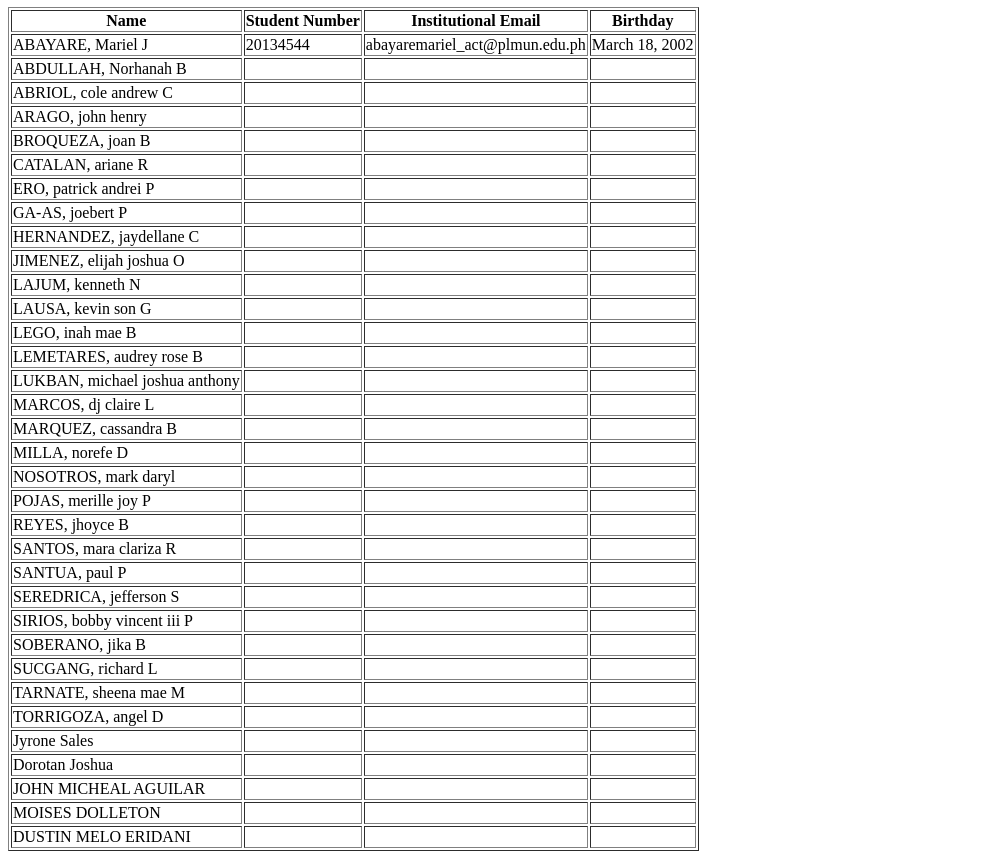
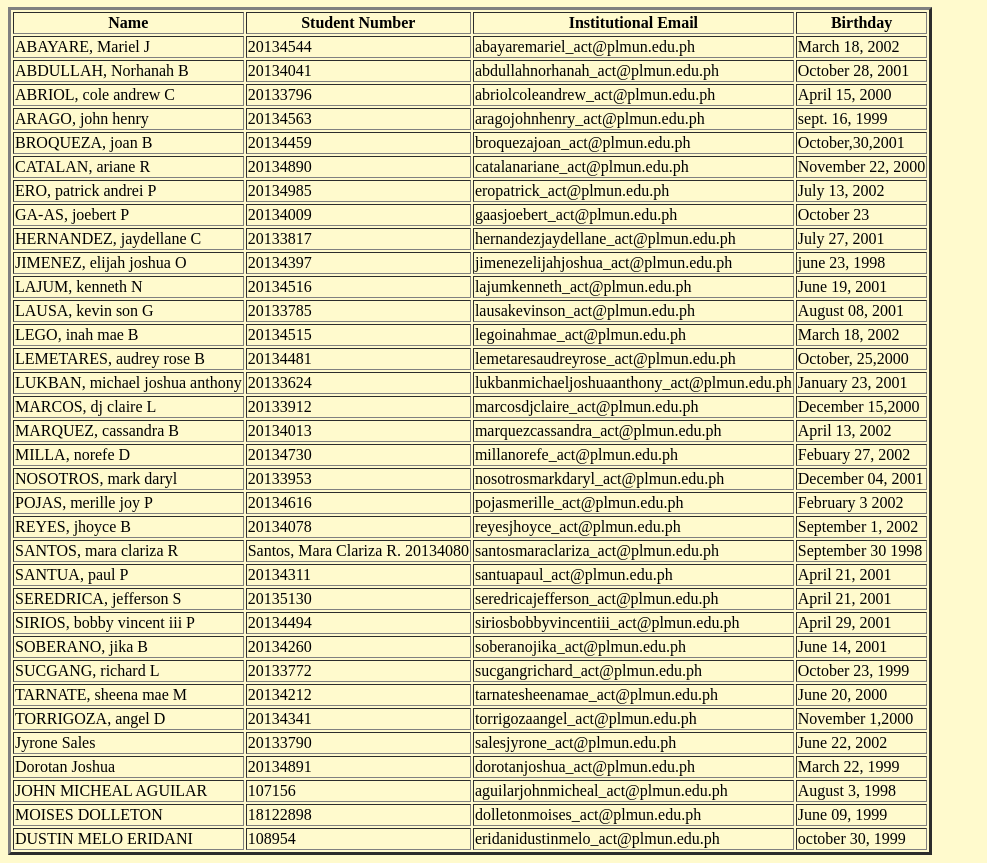
Before and after one commit to Broqueza/WT2-GROUP-5, a plain HTML site: page Index.html in a window 1280 px wide. Shown: the part 73-936 px from the top of the page, without its empty margins (0-987 px from the left). Drawn offline with Linux system fonts and the light colour scheme.

Commit message:
Update Index.html

```diff
--- a/Index.html
+++ b/Index.html
@@ -1,15 +1,24 @@
 <!DOCTYPE html>
 <html>
+<body style="background-color:#FFFACD ;">
+
+</body>
+</html>
+
+</style>
+</head>
+<body>
 
 <head>
-  <title> People </title>
+
+  <title> Student Profile </title>
 </head>
 
 <body>
 
- <h1> People </h1>
+ <h1> Student Profile </h1>
 
-  <table border="1">
+  <table border="3">
 
      <tr>
        <th>Name</th>
@@ -27,233 +36,233 @@
 
      <tr>
         <td>ABDULLAH, Norhanah B</td>
-        <td></td>
-        <td></td>
-        <td></td>
+        <td>20134041</td>
+        <td>abdullahnorhanah_act@plmun.edu.ph</td>
+        <td>October 28, 2001</td>
      </tr>
 
      <tr>
         <td>ABRIOL, cole andrew C</td>
-        <td></td>
-        <td></td>
-        <td></td>
+        <td>20133796</td>
+        <td>abriolcoleandrew_act@plmun.edu.ph</td>
+        <td>April 15, 2000</td>
      </tr>
 
      <tr>
         <td>ARAGO, john henry</td>
-        <td></td>
-        <td></td>
-        <td></td>
+        <td>20134563</td>
+        <td>aragojohnhenry_act@plmun.edu.ph</td>
+        <td>sept. 16, 1999</td>
      </tr>
 
      <tr>
         <td>BROQUEZA, joan B</td>
-        <td></td>
-        <td></td>
-        <td></td>
+        <td>20134459</td>
+        <td>broquezajoan_act@plmun.edu.ph</td>
+        <td>October,30,2001</td>
      </tr>
 
      <tr>
         <td>CATALAN, ariane R</td>
-        <td></td>
-        <td></td>
-        <td></td>
+        <td>20134890</td>
+        <td>catalanariane_act@plmun.edu.ph</td>
+        <td>November 22, 2000</td>
      </tr>
 
      <tr>
         <td>ERO, patrick andrei P</td>
-        <td></td>
-        <td></td>
-        <td></td>
+        <td>20134985</td>
+        <td>eropatrick_act@plmun.edu.ph</td>
+        <td>July 13, 2002</td>
      </tr>
 
      <tr>
         <td>GA-AS, joebert P</td>
-        <td></td>
-        <td></td>
-        <td></td>
+        <td>20134009</td>
+        <td>gaasjoebert_act@plmun.edu.ph</td>
+        <td>October 23</td>
      </tr>
 
      <tr>
         <td>HERNANDEZ, jaydellane C</td>
-        <td></td>
-        <td></td>
-        <td></td>
+        <td>20133817</td>
+        <td>hernandezjaydellane_act@plmun.edu.ph</td>
+        <td>July 27, 2001</td>
      </tr>
 
      <tr>
         <td>JIMENEZ, elijah joshua O</td>
-        <td></td>
-        <td></td>
-        <td></td>
+        <td>20134397</td>
+        <td>jimenezelijahjoshua_act@plmun.edu.ph</td>
+        <td>june 23, 1998</td>
      </tr>
 
      <tr>
         <td>LAJUM, kenneth N</td>
-        <td></td>
-        <td></td>
-        <td></td>
+        <td>20134516</td>
+        <td>lajumkenneth_act@plmun.edu.ph</td>
+        <td>June 19, 2001</td>
      </tr>
 
      <tr>
         <td>LAUSA, kevin son G</td>
-        <td></td>
-        <td></td>
-        <td></td>
+        <td>20133785</td>
+        <td>lausakevinson_act@plmun.edu.ph</td>
+        <td>August 08, 2001</td>
      </tr>
 
      <tr>
         <td>LEGO, inah mae B</td>
-        <td></td>
-        <td></td>
-        <td></td>
+        <td>20134515</td>
+        <td>legoinahmae_act@plmun.edu.ph</td>
+        <td>March 18, 2002</td>
      </tr>
 
      <tr>
         <td>LEMETARES, audrey rose B</td>
-        <td></td>
-        <td></td>
-        <td></td>
+        <td>20134481 </td>
+        <td>lemetaresaudreyrose_act@plmun.edu.ph</td>
+        <td>October, 25,2000</td>
      </tr>
 
      <tr>
         <td>LUKBAN, michael joshua anthony</td>
-        <td></td>
-        <td></td>
-        <td></td>
+        <td>20133624</td>
+        <td>lukbanmichaeljoshuaanthony_act@plmun.edu.ph</td>
+        <td>January 23, 2001</td>
      </tr>
 
      <tr>
         <td>MARCOS, dj claire L</td>
-        <td></td>
-        <td></td>
-        <td></td>
+        <td>20133912</td>
+        <td>marcosdjclaire_act@plmun.edu.ph</td>
+        <td>December 15,2000</td>
      </tr>
 
      <tr>
         <td>MARQUEZ, cassandra B</td>
-        <td></td>
-        <td></td>
-        <td></td>
+        <td>20134013</td>
+        <td>marquezcassandra_act@plmun.edu.ph</td>
+        <td>April 13, 2002</td>
      </tr>
 
      <tr>
         <td>MILLA, norefe D</td>
-        <td></td>
-        <td></td>
-        <td></td>
+        <td>20134730</td>
+        <td>millanorefe_act@plmun.edu.ph</td>
+        <td>Febuary 27, 2002</td>
      </tr>
 
      <tr>
         <td>NOSOTROS, mark daryl</td>
-        <td></td>
-        <td></td>
-        <td></td>
+        <td>20133953</td>
+        <td>nosotrosmarkdaryl_act@plmun.edu.ph</td>
+        <td>December 04, 2001</td>
      </tr>
 
      <tr>
         <td>POJAS, merille joy P</td>
-        <td></td>
-        <td></td>
-        <td></td>
+        <td>20134616</td>
+        <td>pojasmerille_act@plmun.edu.ph</td>
+        <td>February 3 2002</td>
      </tr>
 
      <tr>
         <td>REYES, jhoyce B</td>
-        <td></td>
-        <td></td>
-        <td></td>
+        <td>20134078</td>
+        <td>reyesjhoyce_act@plmun.edu.ph</td>
+        <td>September 1, 2002</td>
      </tr>
 
      <tr>
         <td>SANTOS, mara clariza R</td>
-        <td></td>
-        <td></td>
-        <td></td>
+        <td>Santos, Mara Clariza R. 20134080</td>
+        <td>santosmaraclariza_act@plmun.edu.ph</td>
+        <td>September 30 1998</td>
      </tr>
 
      <tr>
         <td>SANTUA, paul P</td>
-        <td></td>
-        <td></td>
-        <td></td>
+        <td>20134311</td>
+        <td>santuapaul_act@plmun.edu.ph</td>
+        <td>April 21, 2001</td>
      </tr>
 
      <tr>
         <td>SEREDRICA, jefferson S</td>
-        <td></td>
-        <td></td>
-        <td></td>
+        <td>20135130</td>
+        <td>seredricajefferson_act@plmun.edu.ph</td>
+        <td>April 21, 2001</td>
      </tr>
 
      <tr>
         <td>SIRIOS, bobby vincent iii P</td>
-        <td></td>
-        <td></td>
-        <td></td>
+        <td>20134494</td>
+        <td>siriosbobbyvincentiii_act@plmun.edu.ph</td>
+        <td>April 29, 2001</td>
      </tr>
 
      <tr>
         <td>SOBERANO, jika B</td>
-        <td></td>
-        <td></td>
-        <td></td>
+        <td>20134260</td>
+        <td>soberanojika_act@plmun.edu.ph</td>
+        <td>June 14, 2001</td>
      </tr>
 
      <tr>
         <td>SUCGANG, richard L</td>
-        <td></td>
-        <td></td>
-        <td></td>
+        <td>20133772</td>
+        <td>sucgangrichard_act@plmun.edu.ph</td>
+        <td>October 23, 1999</td>
      </tr>
 
      <tr>
         <td>TARNATE, sheena mae M</td>
-        <td></td>
-        <td></td>
-        <td></td>
+        <td>20134212</td>
+        <td>tarnatesheenamae_act@plmun.edu.ph</td>
+        <td>June 20, 2000</td>
      </tr>
 
      <tr>
         <td>TORRIGOZA, angel D</td>
-        <td></td>
-        <td></td>
-        <td></td>
+        <td>20134341</td>
+        <td>torrigozaangel_act@plmun.edu.ph</td>
+        <td>November 1,2000</td>
      </tr>
 
      <tr>
         <td>Jyrone Sales</td>
-        <td></td>
-        <td></td>
-        <td></td>
+        <td>20133790</td>
+        <td>salesjyrone_act@plmun.edu.ph</td>
+        <td>June 22, 2002</td>
      </tr>
 
      <tr>
         <td>Dorotan Joshua</td>
-        <td></td>
-        <td></td>
-        <td></td>
+        <td>20134891</td>
+        <td>dorotanjoshua_act@plmun.edu.ph</td>
+        <td>March 22, 1999</td>
      </tr>
 
      <tr>
         <td>JOHN MICHEAL AGUILAR</td>
-        <td></td>
-        <td></td>
-        <td></td>
+        <td>107156</td>
+        <td>aguilarjohnmicheal_act@plmun.edu.ph</td>
+        <td>August 3, 1998</td>
      </tr>
 
      <tr>
         <td>MOISES DOLLETON</td>
-        <td></td>
-        <td></td>
-        <td></td>
+        <td>18122898</td>
+        <td>dolletonmoises_act@plmun.edu.ph</td>
+        <td>June 09, 1999</td>
      </tr>
 
      <tr>
         <td>DUSTIN MELO ERIDANI</td>
-        <td></td>
-        <td></td>
-        <td></td>
+        <td>108954</td>
+        <td>eridanidustinmelo_act@plmun.edu.ph</td>
+        <td>october 30, 1999</td>
      </tr>
 
 
```
